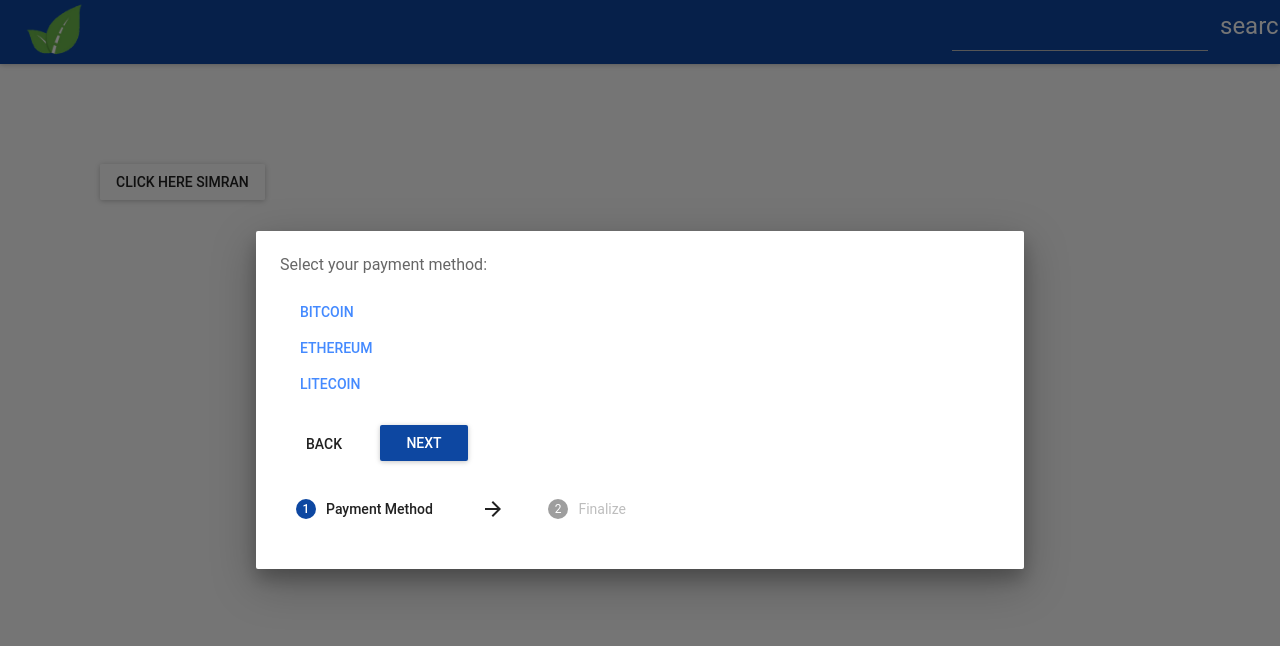
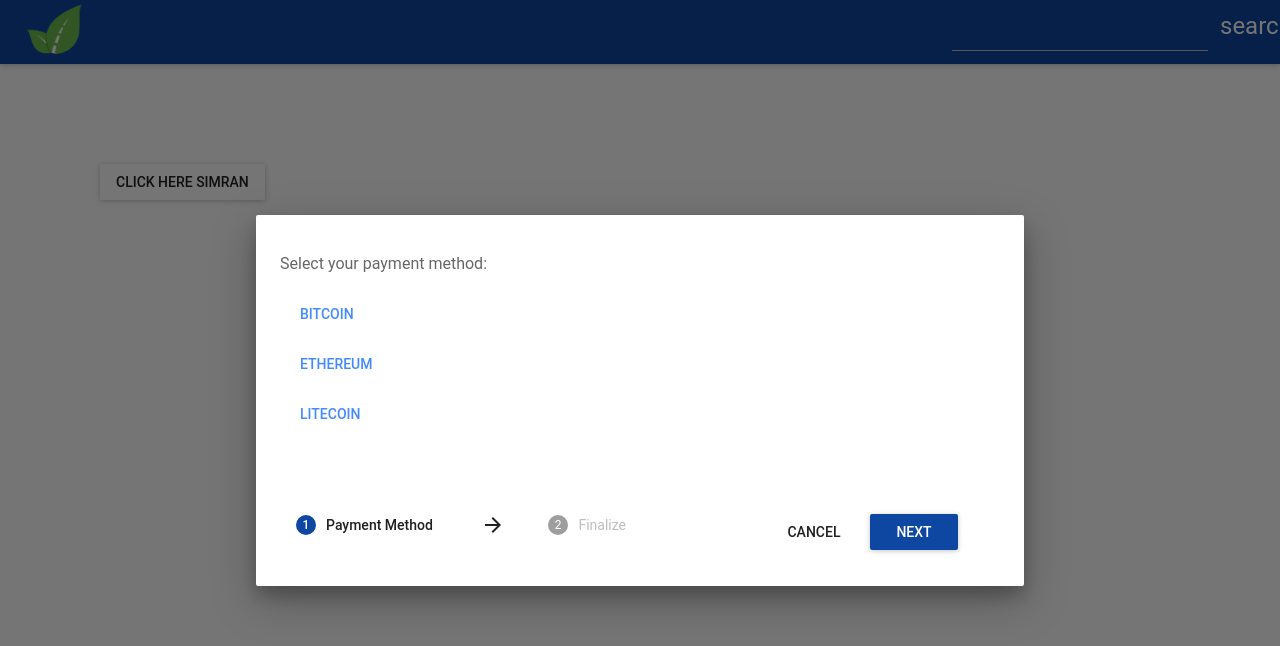
Before and after one commit to save-energy-project/frontend, a React (Create React App) app: page / in a window 1280 px wide. Both pictures are taken after a click on the button "CLICK HERE SIMRAN". Shown: the top 646 px of the page. Built offline with nearby package versions, Linux system fonts and the light colour scheme; what react-tap-event-plugin would draw is missing.

Commit message:
Add popup changes

```diff
--- a/src/components/PaymentPopUp/index.jsx
+++ b/src/components/PaymentPopUp/index.jsx
@@ -48,21 +48,24 @@ export default class PaymentPopUp extends Component {
     switch (stepIndex) {
       case 0:
         return (
-          <div>
-            Select your payment method: <br/> <br/>
+          <div className="popup-main">
+            Select your payment method: <br/>
             <FlatButton
+              className="popup-btn-padding"
               target="_blank"
               label="Bitcoin"
               secondary={true}
               icon={<FontIcon className="muidocs-icon-custom-github" />}
             /> <br/>
             <FlatButton
+              className="popup-btn-padding"
               target="_blank"
               label="Ethereum"
               secondary={true}
               icon={<FontIcon className="muidocs-icon-custom-github" />}
             /> <br/>
             <FlatButton
+              className="popup-btn-padding"
               target="_blank"
               label="Litecoin"
               secondary={true}
@@ -101,19 +104,6 @@ export default class PaymentPopUp extends Component {
 
         {this.getStepContent(stepIndex)}
 
-        <div className="popup-btn" style={{marginTop: 24, marginBottom: 12}}>
-          <FlatButton
-            label="Back"
-            onClick={this.handlePrev}
-            style={{marginRight: 12}}
-          />
-          <RaisedButton
-            label={stepIndex === 2 ? 'Finish' : 'Next'}
-            primary={true}
-            onClick={this.handleNext}
-          />
-        </div>
-
         <div className="popup-stepper">
           <Stepper activeStep={stepIndex} connector={<ArrowForwardIcon />}>
             <Step>
@@ -127,6 +117,21 @@ export default class PaymentPopUp extends Component {
           </Stepper>
         </div>
 
+        <div className="popup-btn">
+          <FlatButton
+            label={stepIndex === 0 ? 'Cancel' : 'Back'}
+            onClick={this.handlePrev}
+            style={{marginRight: 12}}
+          />
+          <RaisedButton
+            label={stepIndex === 2 ? 'Finish' : 'Next'}
+            primary={true}
+            onClick={this.handleNext}
+          />
+        </div>
+
+
+
 
       </Dialog>
     );
--- a/src/components/PaymentPopUp/popup.css
+++ b/src/components/PaymentPopUp/popup.css
@@ -1,8 +1,15 @@
 .popup-btn {
-	margin-top: 24px;
+	display: inline-block;
+	margin-top: 75px;
 	margin-bottom: 12px;
+	margin-left: 130px;
 }
 
 .popup-stepper {
+	display: inline-block;
 	width: 50%;
 }
+
+.popup-main {
+	line-height: 50px;
+}
```
